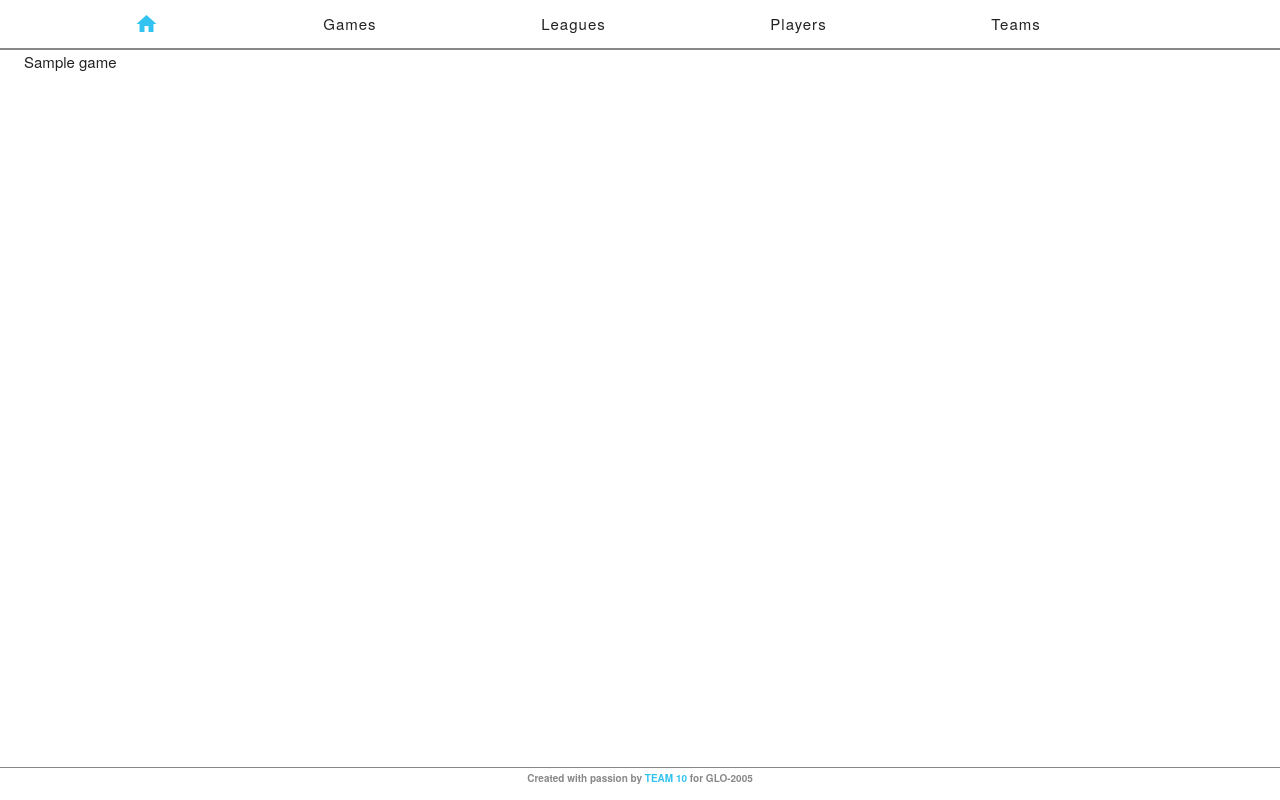
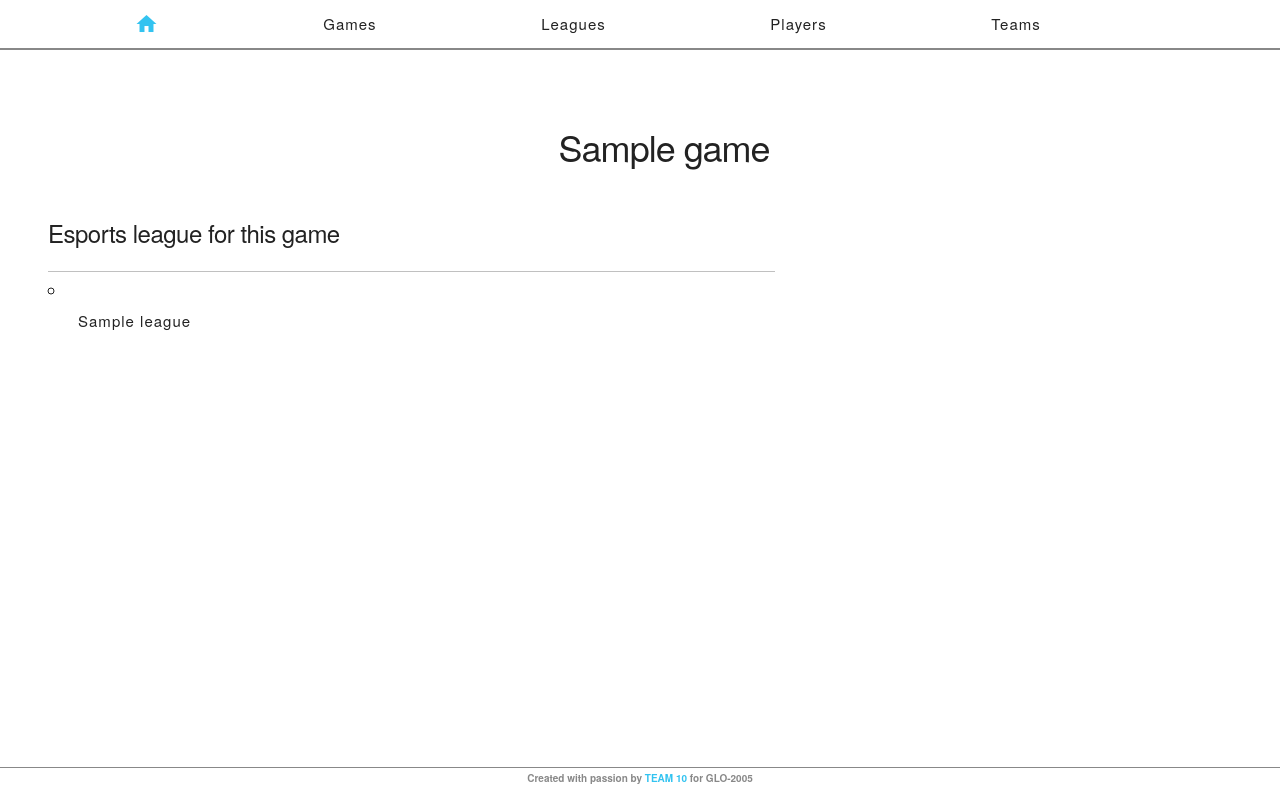
Before and after one commit to AlexandreBoily/GLO-2005-team10, a Flask app: template app/templates/game.html in a window 1280 px wide. Run offline with Flask 2, Linux system fonts and the light colour scheme; the template is opened without the code that fills it: most values are stand-ins (such as "Sample title", 1, 10 or a date in 2020); parts of the project's set-up code (start-up, migrations or seed data) failed here and were passed over; some libraries are stand-ins or nearby versions.

Commit message:
Created game page and added getPLayerByID in MySQLdb

```diff
--- a/app/MySQLdb.py
+++ b/app/MySQLdb.py
@@ -45,3 +45,7 @@ class MySQLRepository:
         self.__verify_connection()
         cursor = self.connector.cursor()
         return selector.getTeamByID(cursor, id)
+
+    def getPlayerByID(self, id):
+        self.__verify_connection()
+        return selector.getPlayerByID(self.connector.cursor(), id)
--- a/app/templates/game.html
+++ b/app/templates/game.html
@@ -22,7 +22,22 @@
 </form>
 
 <div class="content">
-    {{ game['game_name'] }}
+    <div class="content">
+    <div class="content-title">
+        <h3>{{ game['game_name'] }}</h3>
+    </div>
+    <div class="content-body">
+        <div class="content-description">
+            <h5>Esports league for this game</h5>
+            <form>
+                <ul class="list">
+                    {% for league in game['leagues'] %}
+                        <li><button formaction="{{ url_for('league', id=league["shorthand"]) }}" formmethod="get">{{ league["name"] }}</button></li>
+                    {% endfor %}
+                </ul>
+            </form>
+        </div>
+    </div>
 </div>
 
 <div class="footer">
```
